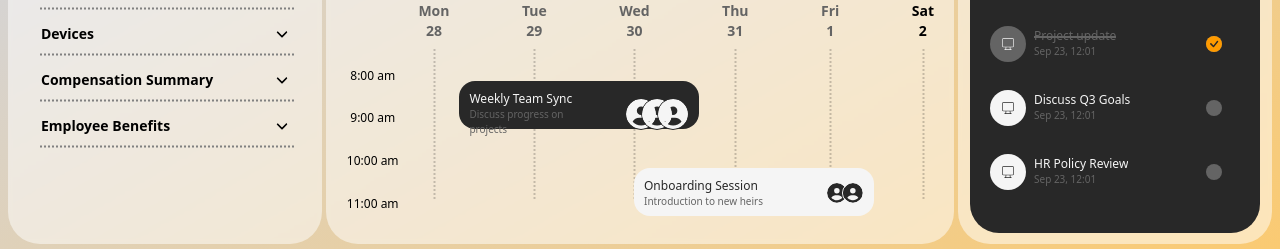
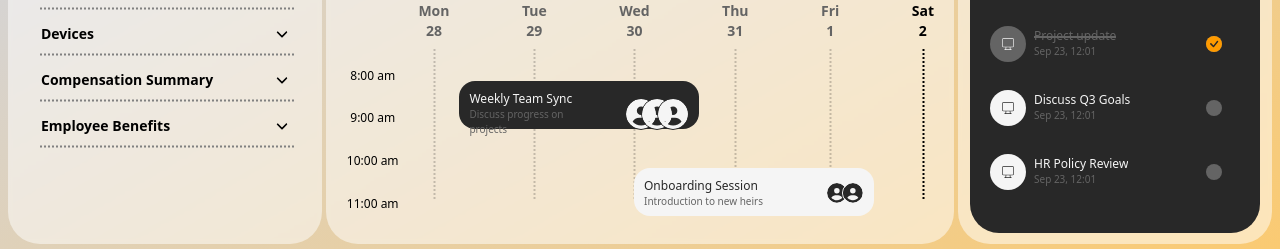
Before and after one commit to Udeh-png/Dashboard-With-NextJs, a Next.js app: page /dashboard in a window 1280 px wide. Shown: the part 425-674 px from the top of the page. Built offline with nearby package versions, Linux system fonts and the light colour scheme; no server answers.

Commit message:
Make dotted lines black when its the present day

```diff
--- a/src/app/dashboard/@calender/page.tsx
+++ b/src/app/dashboard/@calender/page.tsx
@@ -30,20 +30,17 @@ export default function CalendarPage() {
             {/* Day of the week container */}
             <div className=""></div>
             {days.map((date, index) => {
+              const isToday = date.getDate() === today.getDate();
               return (
                 <div
                   key={index}
-                  className={`${
-                    date.getDate() === today.getDate()
-                      ? "text-[rgb(0,0,0)]"
-                      : ""
-                  } relative`}
+                  className={`${isToday ? "text-[rgb(0,0,0)]" : ""} relative`}
                 >
                   {date.toLocaleDateString("en-US", { weekday: "short" })}
                   <br /> {date.getDate()}
                   <DottedLine
                     orientation="vertical"
-                    color="rgba(0,0,0,0.2)"
+                    color={isToday ? "black" : "rgba(0,0,0,0.2)"}
                     className="absolute top-[120%] left-1/2 -translate-x-[2px]"
                   />
                 </div>
```
